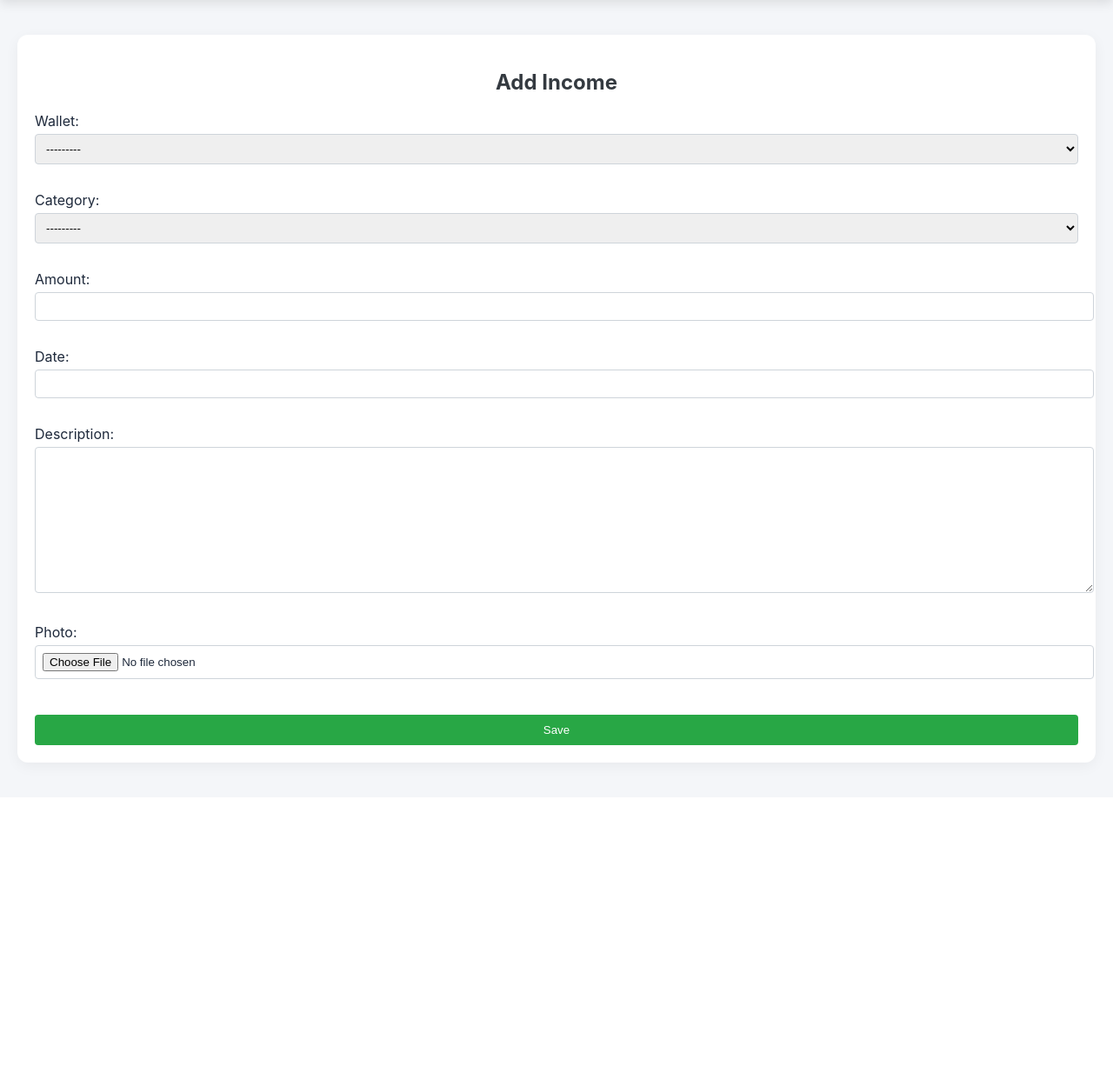
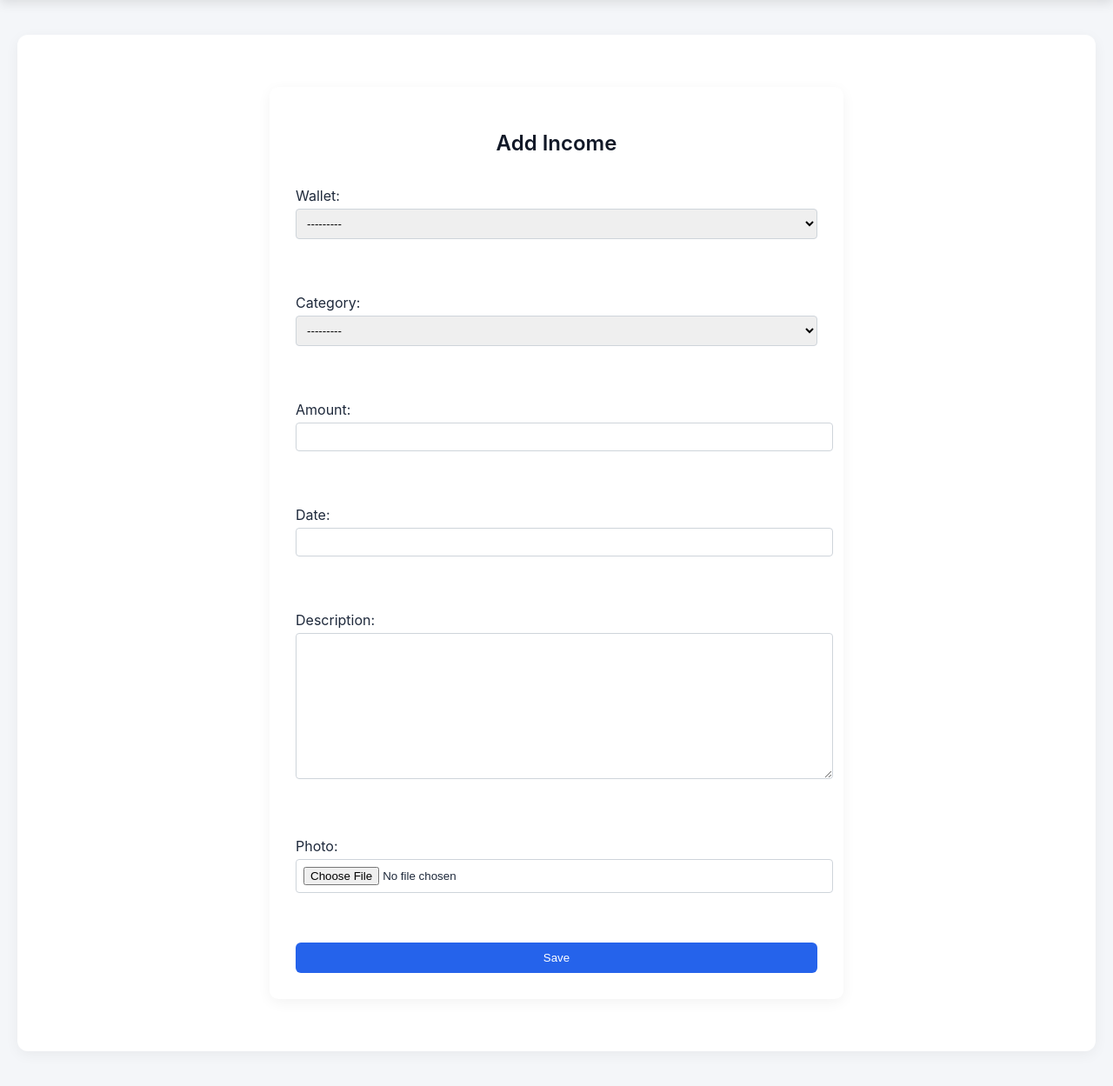
Before and after one commit to nijamila/project1, a Django app: page /en/transactions/incomes/add/ in a window 1280 px wide. Shown: the part 84-1333 px from the top of the page at 87% size. Before the commit the page ends 973 px from the top, so only its background shows below. Run offline with Django 5.2, Linux system fonts and the light colour scheme; a user stored in the database is signed in; data comes from the database, SQL or seed files in the repository.

Commit message:
Redesign income form with better UI and error display
Enhanced the income form layout with improved styling and error handling.

```diff
--- a/apps/transactions/templates/transactions/income_form.html
+++ b/apps/transactions/templates/transactions/income_form.html
@@ -2,10 +2,31 @@
 {% block title %}Add Income{% endblock %}
 
 {% block content %}
-<h2>Add Income</h2>
-<form method="post" enctype="multipart/form-data">
-  {% csrf_token %}
-  {{ form.as_p }}
-  <button type="submit">Save</button>
-</form>
+<div style="max-width:600px; margin:40px auto; padding:30px; background:#fff; border-radius:10px; box-shadow:0 4px 16px rgba(0,0,0,0.05);">
+    <h2 style="color:#111827; font-weight:600; margin-bottom:20px;">Add Income</h2>
+    <form method="post" enctype="multipart/form-data" style="display:flex; flex-direction:column; gap:16px;">
+        {% csrf_token %}
+        {{ form.as_p }}
+
+        <button type="submit"
+                style="background-color:#2563eb; color:#fff; padding:10px 18px; border:none; border-radius:6px; font-weight:500; cursor:pointer; transition:0.2s;">
+            Save
+        </button>
+    </form>
+
+    {% if form.errors %}
+    <div style="margin-top:16px; color:#dc2626; font-size:14px;">
+        <ul style="padding-left:20px; margin:0;">
+        {% for field in form %}
+            {% for error in field.errors %}
+                <li>{{ field.label }}: {{ error }}</li>
+            {% endfor %}
+        {% endfor %}
+        {% for error in form.non_field_errors %}
+            <li>{{ error }}</li>
+        {% endfor %}
+        </ul>
+    </div>
+    {% endif %}
+</div>
 {% endblock %}
```
